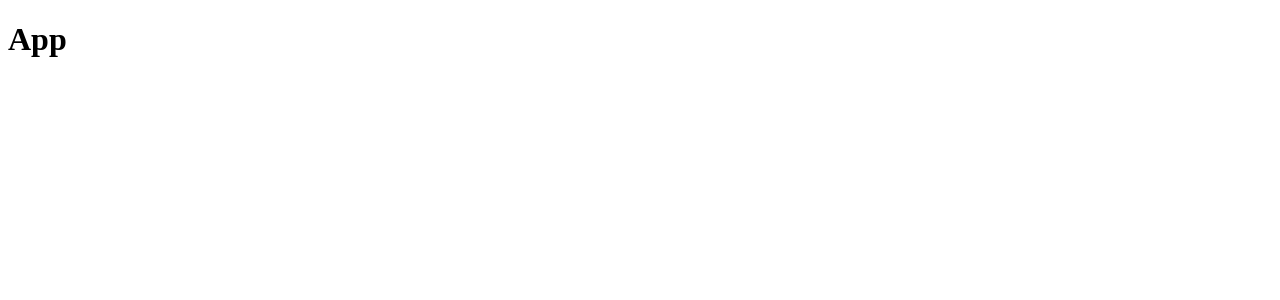
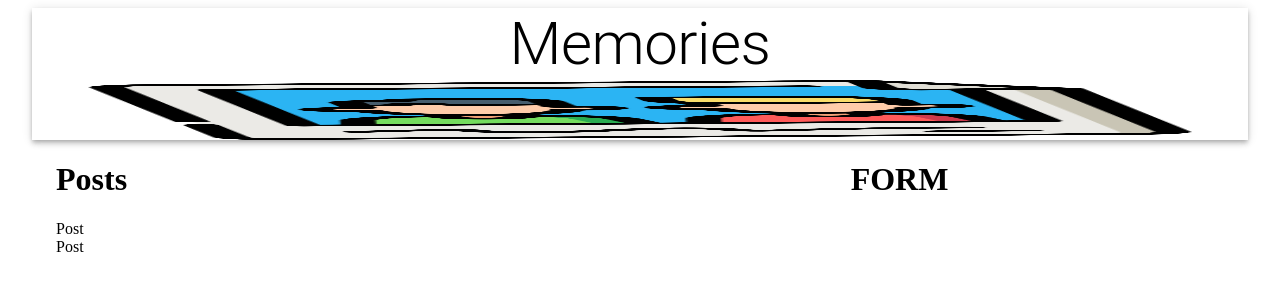
Before and after one commit to mtrew2015/client-memories-app, a React (Create React App) app: page / in a window 1280 px wide. Shown: the top 300 px of the page. Built offline with nearby package versions, Linux system fonts and the light colour scheme.

Commit message:
folder structure

```diff
--- a/package.json
+++ b/package.json
@@ -3,6 +3,7 @@
   "version": "0.1.0",
   "private": true,
   "dependencies": {
+    "@material-ui/core": "^4.12.3",
     "@testing-library/jest-dom": "^5.16.2",
     "@testing-library/react": "^12.1.3",
     "@testing-library/user-event": "^13.5.0",
--- a/src/App.js
+++ b/src/App.js
@@ -1,13 +1,37 @@
 import React from 'react';
+import { Container, AppBar, Typography, Grow, Grid } from '@material-ui/core';
+import memories from './images/memories.png';
+import Posts from './components/Posts/Posts';
+import Form from './components/Form/Form';
 
 const App = () => {
-    return (
-        <div>
-            <h1>
-                App
-            </h1>
-        </div>
-    )
-}
+  return (
+    <Container maxwidth='lg'>
+      <AppBar position='static' color='inherit'>
+        <Typography variant='h2' align='center'>
+          Memories
+        </Typography>
+        <img src={memories} alt='memories' height='60' />
+      </AppBar>
+      <Grow in>
+        <Container>
+          <Grid
+            container
+            justify='space-between'
+            alignItems='stretch'
+            spacing={3}
+          >
+            <Grid item xs={12} sm={7}>
+              <Posts />
+            </Grid>
+            <Grid item xs={12} sm={4}>
+              <Form />
+            </Grid>
+          </Grid>
+        </Container>
+      </Grow>
+    </Container>
+  );
+};
 
-export default App
+export default App;
--- /dev/null
+++ b/src/components/Form/Form.js
@@ -0,0 +1,11 @@
+import React from 'react';
+
+const Form = () => {
+    return (
+        <h1>
+            FORM
+        </h1>
+    )
+}
+
+export default Form
--- /dev/null
+++ b/src/components/Posts/Post/Post.js
@@ -0,0 +1,7 @@
+import React from 'react';
+
+function Post() {
+  return <div>Post</div>;
+}
+
+export default Post;
--- /dev/null
+++ b/src/components/Posts/Posts.js
@@ -0,0 +1,14 @@
+import React from 'react';
+import Post from './Post/Post'
+
+const Posts = () => {
+    return (
+        <>
+            <h1>Posts</h1>
+            <Post/>
+            <Post/>
+       </>
+    )
+}
+
+export default Posts
```
Also changed, not shown: src/components/Form/styles.js (added), src/components/Posts/Post/styles.js (added), src/components/Posts/styles.js (added), src/images/memories.png (added), 1 other file (tests, documents, lock files or other folders).
